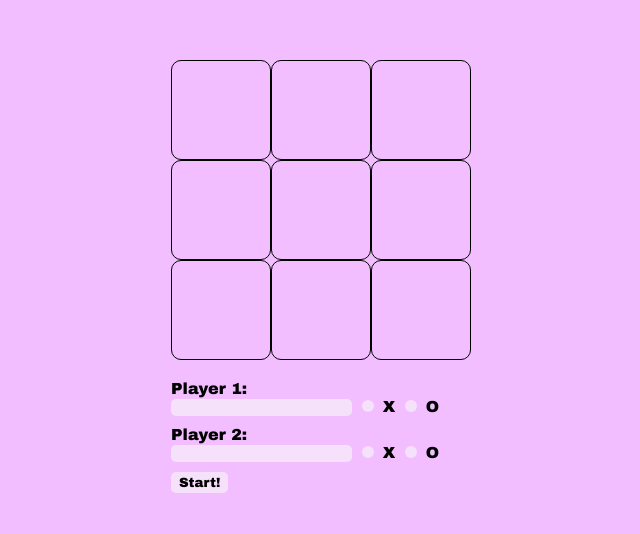
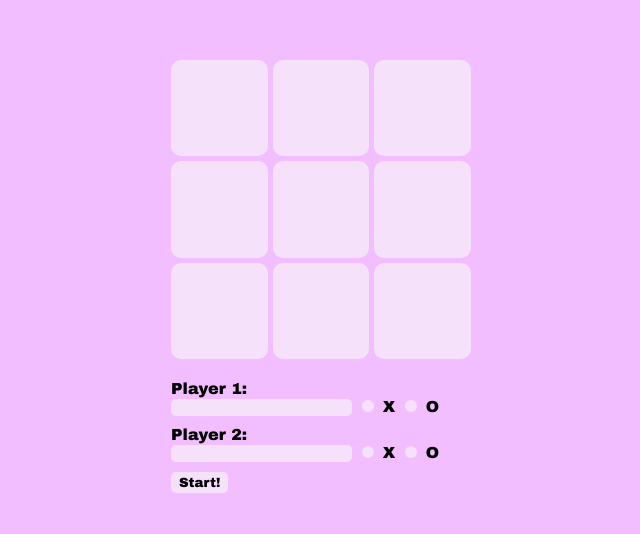
Before and after one commit to zawho/tic-tac-toe, a website: page index.html in a window 1280 px wide. Shown: the part 105-639 px from the top of the page, without its empty margins (319-959 px from the left). Drawn offline with Linux system fonts and the light colour scheme.

Commit message:
Add further board styles

```diff
--- a/main.js
+++ b/main.js
@@ -9,11 +9,11 @@ const gameBoard = (() => {
 
     function createGameBoard() {
         gameBoardDiv = document.querySelector('.game-board');
+        gameBoardDiv.style.pointerEvents = 'none';
         for (let i = 0; i < 9; i++) {
             boardCellDiv = document.createElement('div');
-            boardCellDiv.classList.add('.board-cell');
+            boardCellDiv.classList.add('board-cell');
             boardCellDiv.setAttribute('id', `cell-${i}`);
-            boardCellDiv.style.border = 'solid 0.5px black';
             boardCellDiv.style.borderRadius = '10px';
             boardCellDiv.style.display = 'flex';
             boardCellDiv.style.justifyContent = 'center';
@@ -193,10 +193,12 @@ const gameFlow = (() => {
         if (playerOneXButton.checked && playerTwoOButton.checked) {
             playerOne.playerSymbol = 'X';
             playerTwo.playerSymbol = 'O';
+            gameBoard.gameBoardDiv.style.pointerEvents = 'auto';
             playGame();
         } else if (playerOneOButton.checked && playerTwoXButton.checked) {
             playerOne.playerSymbol = 'O';
             playerTwo.playerSymbol = 'X';
+            gameBoard.gameBoardDiv.style.pointerEvents = 'auto';
             playGame();
         } else {
             alertMsgDiv.innerText = 'Each player must select their own symbol!';
--- a/style.css
+++ b/style.css
@@ -22,9 +22,18 @@ button {
     display: grid;
     grid-template-columns: 1fr 1fr 1fr;
     grid-template-rows: 1fr 1fr 1fr;
+    gap: 5px;
     width: 300px;
     height: 300px;
     margin-bottom: 20px;
+}
+
+.board-cell {
+    background-color: rgb(246, 225, 251);;
+}
+
+.board-cell:hover {
+    background-color: rgb(131, 78, 145);
 }
 
 .game-ui {
```
